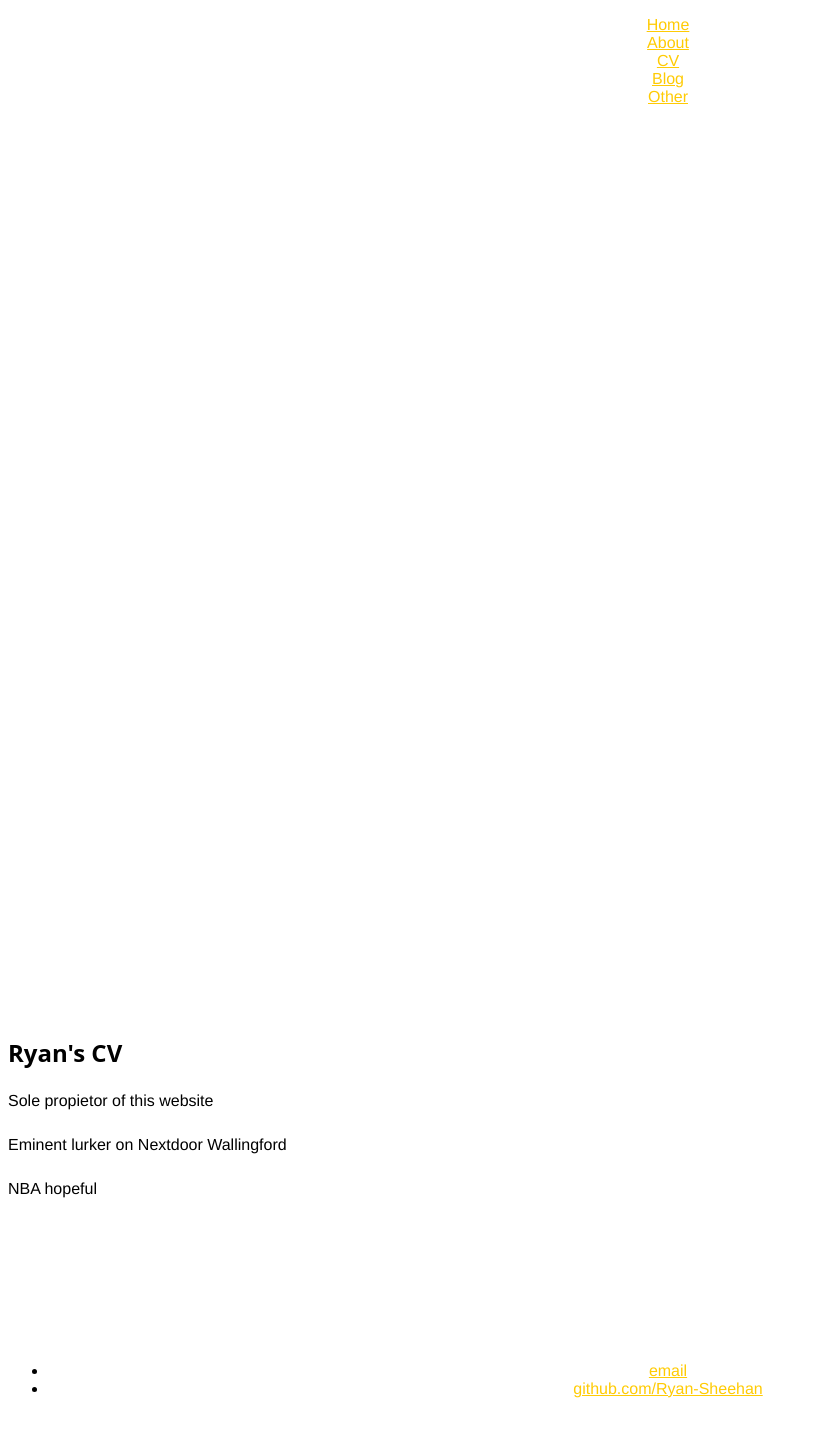
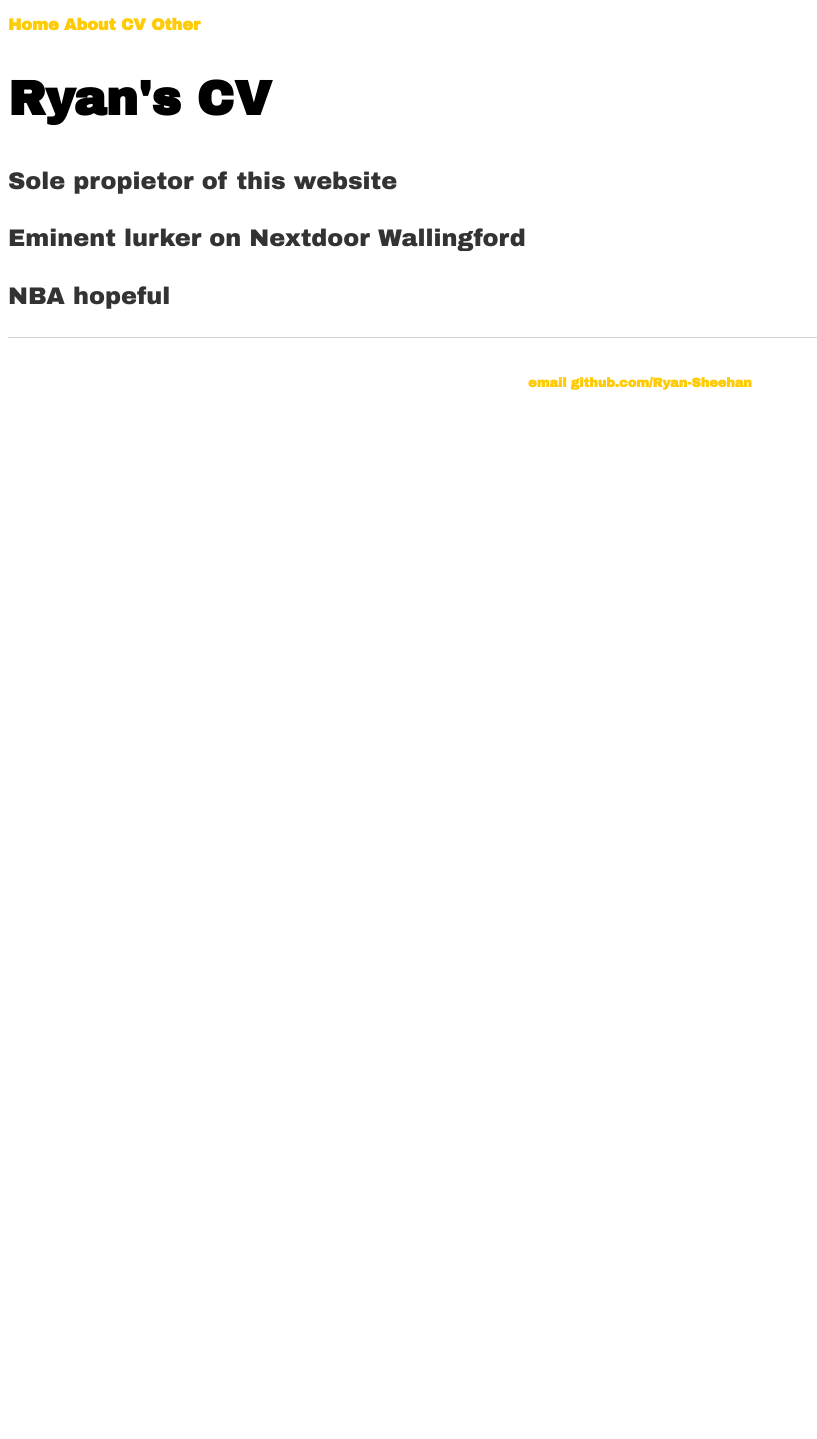
Before and after one commit to Ryan-Sheehan/Ryan-Sheehan.github.io, a Jekyll site: the page cv/index.html, which Jekyll copies as it is, in a window 1280 px wide. Shown: the whole page, without its empty margins (0-817 px from the left). Built offline with Jekyll 4.4.1, drawn with Linux system fonts in a browser that asks for light colours; after the commit the page ends 900 px from its top, so only the background shows below that.

Commit message:
Update index.html

```diff
--- a/cv/index.html
+++ b/cv/index.html
@@ -6,7 +6,7 @@
 			<!--Custom fonts-->
 			<link href="https://fonts.googleapis.com/css?family=Archivo+Black" rel="stylesheet">
 			<!-- link to main stylesheet -->
-			<link rel="stylesheet" type="text/css" href="/css/main.css">
+			<link rel="stylesheet" type="text/css" href="/css/supplementary.css">
 		</head>
 		<body>
 			<header>
@@ -15,7 +15,7 @@
 					<li><a href="/">Home</a></li>
 					<li><a href="/about">About</a></li>
 					<li><a href="/cv">CV</a></li>
-					<li><a href="/blog">Blog</a></li>
+
 					<li><a href="/directory">Other</a></li>
 				</ul>
 				</nav>
```
